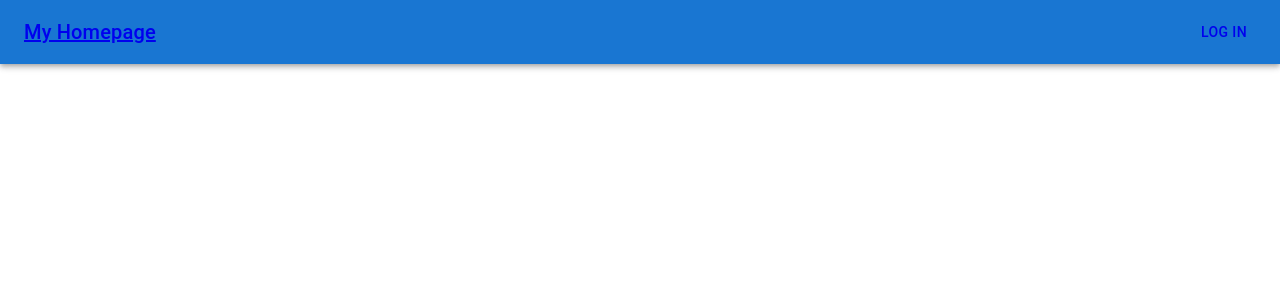
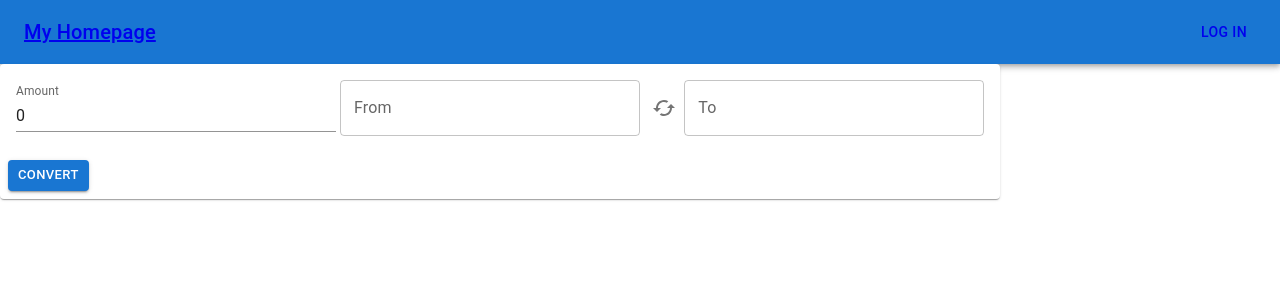
Before and after one commit to crrojasmazo/WebDevProject, a React (Create React App) app: page / in a window 1280 px wide. Shown: the top 300 px of the page. Built offline with nearby package versions, Linux system fonts and the light colour scheme.

Commit message:
Advance currency converter

```diff
--- /dev/null
+++ b/src/Components/Convert.jsx
@@ -0,0 +1,100 @@
+/* eslint-disable react/jsx-no-bind */
+import {
+  Card, CardContent, Grid, IconButton, TextField, CardActions, Button, InputAdornment,
+} from '@mui/material';
+import React, { useState } from 'react';
+import CachedIcon from '@mui/icons-material/Cached';
+import { AccountCircle } from '@mui/icons-material';
+
+function Convert() {
+  const [amount, setAmount] = useState(0);
+  const [from, setFrom] = useState('');
+  const [to, setTo] = useState('');
+
+  function handleChange(event) {
+    // gives the value of the targetted element
+    const { value } = event.target;
+    const inputName = event.target.name;
+    if (inputName === 'amount') {
+      setAmount(value);
+    } else if (inputName === 'from') {
+      setFrom(value);
+    } else if (inputName === 'to') {
+      setTo(value);
+    }
+  }
+
+  return (
+    <Card sx={{ maxWidth: 1000 }}>
+      <CardContent>
+        <Grid
+          container
+          spacing={0.5}
+          direction="row"
+          alignItems="center"
+          justifyContent="center"
+        >
+          <Grid item xs={4}>
+
+            <TextField
+              id="amount"
+              name="amount"
+              value={amount}
+              label="Amount"
+              variant="standard"
+              type="number"
+              onChange={handleChange}
+              InputLabelProps={{
+                startAdornment: (
+                  <InputAdornment position="start">
+                    <AccountCircle />
+                  </InputAdornment>
+                ),
+                shrink: true,
+              }}
+              fullWidth
+            />
+
+          </Grid>
+          <Grid item xs={3.75}>
+
+            <TextField
+              id="from"
+              value={from}
+              name="from"
+              label="From"
+              variant="outlined"
+              onChange={handleChange}
+              fullWidth
+            />
+
+          </Grid>
+          <Grid item xs={0.5}>
+            <IconButton>
+              <CachedIcon />
+            </IconButton>
+          </Grid>
+          <Grid item xs={3.75}>
+
+            <TextField
+              id="to"
+              value={to}
+              name="to"
+              label="To"
+              variant="outlined"
+              onChange={handleChange}
+              fullWidth
+            />
+
+          </Grid>
+
+        </Grid>
+      </CardContent>
+      <CardActions>
+        <Button size="small" variant="contained">Convert</Button>
+      </CardActions>
+    </Card>
+  );
+}
+
+export default Convert;
--- a/src/Pages/HomePage.jsx
+++ b/src/Pages/HomePage.jsx
@@ -1,10 +1,12 @@
 import React from 'react';
 import Header from '../Layouts/Header';
+import Convert from '../Components/Convert';
 
 function Homepage() {
   return (
     <div>
       <Header />
+      <Convert />
     </div>
   );
 }
```
